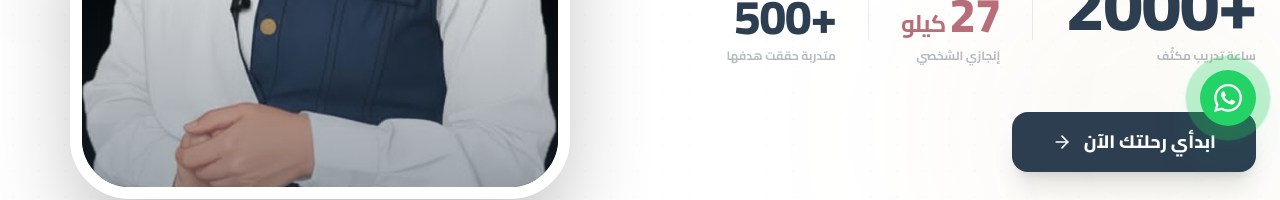
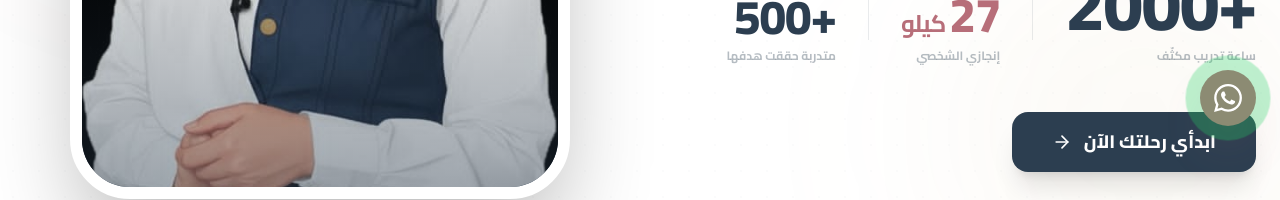
Before and after one commit to fadymohsen/coach-batoula, a Next.js app: page / in a window 1280 px wide. Shown: the part 642-842 px from the top of the page. Built offline with nearby package versions, Linux system fonts and the light colour scheme; no server answers; the database is empty.

Commit message:
style: brand floating WhatsApp icon with rose color
Co-Authored-By: Claude Opus 4.6 (1M context) <noreply@anthropic.com>

```diff
--- a/src/components/HomeUI.tsx
+++ b/src/components/HomeUI.tsx
@@ -173,7 +173,7 @@ export default function HomeUI({ content }: { content: Record<string, string> })
         href="https://wa.me/"
         target="_blank"
         rel="noopener"
-        className="pulse-ring fixed bottom-8 right-6 z-50 w-14 h-14 rounded-full bg-[#25D366] text-white flex items-center justify-center shadow-2xl shadow-green-500/30"
+        className="pulse-ring fixed bottom-8 right-6 z-50 w-14 h-14 rounded-full bg-rose text-white flex items-center justify-center shadow-2xl shadow-rose/30"
         initial={{ scale: 0, opacity: 0 }}
         animate={{ scale: 1, opacity: 1 }}
         transition={{ delay: 2.2, type: "spring", stiffness: 220, damping: 18 }}
```
